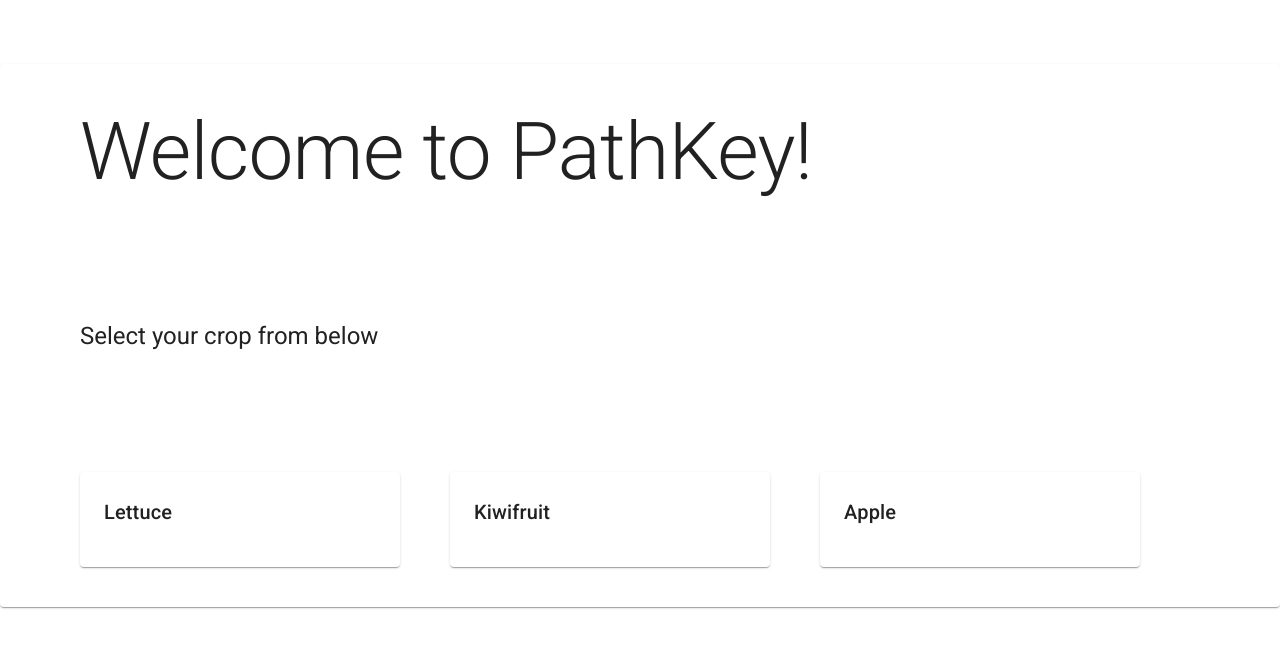
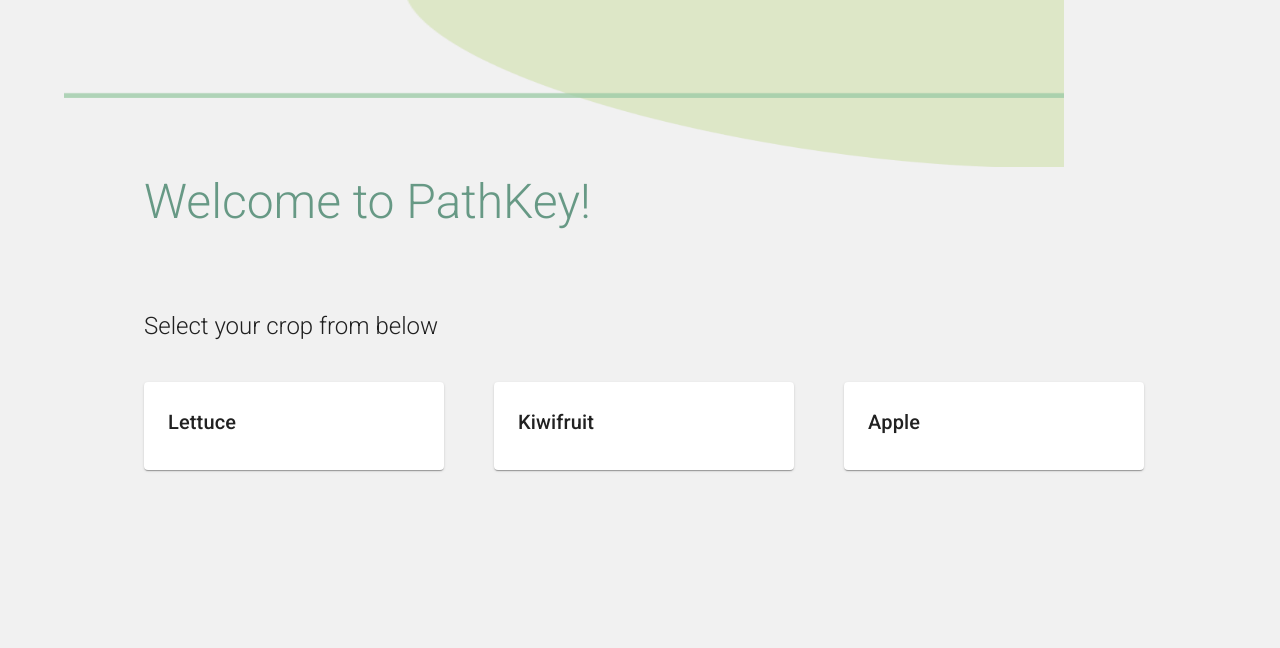
Before and after one commit to rachelwu436/path-key, a React (Vite) app: page / in a window 1280 px wide. Shown: the top 648 px of the page. Built offline with nearby package versions, Linux system fonts and the light colour scheme.

Commit message:
Made basic HomePage

```diff
--- a/src/app.tsx
+++ b/src/app.tsx
@@ -26,18 +26,19 @@ import './App.css';
 
 function App() {
   return (
-    <CssBaseline>
     <BrowserRouter>
       <ThemeProvider theme={customTheme1}>
+        <CssBaseline>
           <Box>
             <Routes>
             {/* Define my homepage route here */}
               <Route path="/" element={<Homepage />} />
             </Routes>
           </Box>
+        </CssBaseline>
       </ThemeProvider>
     </BrowserRouter>
-    </CssBaseline>
+
   );
 }
 
--- a/src/components/selectionMenu.tsx
+++ b/src/components/selectionMenu.tsx
@@ -34,18 +34,18 @@ function SelectionMenu() {
 
     return (
 
-        <Box flex={1} sx={{ m: 5, p: 5 }}>
+        <Box flex={1} sx={{ m: 5, pl: 5}}>
             <Box
                 display="grid"
                 gridTemplateColumns="repeat(auto-fill, 320px)"
-                flexDirection="row"
+                flexDirection="column"
                 flexWrap="wrap"
-                gap="50px"
+                gap="30px"
             >
                 <Card
                 sx={{
-                    maxWidth: 320,
-                    minWidth: 320,
+                    maxWidth: 300,
+                    minWidth: 280,
                     border: "none",
                     ":hover": {
                         boxShadow: 10,
@@ -54,7 +54,7 @@ function SelectionMenu() {
                 >
                     <CardActions>
                     <CardContent>
-                        <Typography variant="h6" gutterBottom>
+                        <Typography variant="h6">
                             Lettuce
                         </Typography>
                     </CardContent>
@@ -62,8 +62,8 @@ function SelectionMenu() {
                 </Card>
                 <Card
                 sx={{
-                    maxWidth: 320,
-                    minWidth: 320,
+                    maxWidth: 300,
+                    minWidth: 280,
                     border: "none",
                     ":hover": {
                         boxShadow: 10,
@@ -72,7 +72,7 @@ function SelectionMenu() {
                 >
                     <CardActions>
                     <CardContent>
-                        <Typography variant="h6" gutterBottom>
+                        <Typography variant="h6">
                             Kiwifruit
                         </Typography>
                     </CardContent>
@@ -80,8 +80,8 @@ function SelectionMenu() {
                 </Card>
                 <Card
                 sx={{
-                    maxWidth: 320,
-                    minWidth: 320,
+                    maxWidth: 300,
+                    minWidth: 280,
                     border: "none",
                     ":hover": {
                         boxShadow: 10,
@@ -90,12 +90,13 @@ function SelectionMenu() {
                 >
                     <CardActions>
                     <CardContent>
-                        <Typography variant="h6" gutterBottom>
+                        <Typography variant="h6">
                             Apple
                         </Typography>
                     </CardContent>
                     </CardActions>
                 </Card>
+
             </Box>
         </Box>
 
--- a/src/routes/Homepage.tsx
+++ b/src/routes/Homepage.tsx
@@ -11,6 +11,8 @@ import {
     TableBody,
     TableCell,
     Paper,
+    Container,
+    Backdrop,
 } from "@mui/material";
 
 import SelectionMenu from "../components/selectionMenu";
@@ -37,16 +39,26 @@ function Homepage() {
 
     // setup what the Homepage will look like
     return (
-        <Box mt="8vh">
-            <Paper>
-                <Typography variant="h2" sx={{ m: 5, p: 5 }}>
+        <Box>
+            <Container color="primary">
+                <Box component="img" sx={{
+                    height: 200,
+                    width: 1000,
+                    maxHeight: { xs: 233, md: 167 },
+                    maxWidth: { xs: 1000, md: 1000 },
+                }}
+                alt="PathKey background elements"
+                src="/src/assets/pathkey_background_decor.png"
+                />
+
+                <Typography color="primary" variant="h3" sx={{ pl: 10, pb: 10, fontWeight: "light" }}>
                     Welcome to PathKey!
                 </Typography>
-                <Typography variant="h5" gutterBottom sx={{ m: 5, p: 5 }}>
+                <Typography variant="h5" sx={{ pl: 10, fontWeight: "light" }}>
                         Select your crop from below
                 </Typography>
                 <SelectionMenu />
-            </Paper>
+            </Container>
         </Box>
     )
 
--- a/src/themes/custom1.ts
+++ b/src/themes/custom1.ts
@@ -17,14 +17,23 @@ const theme = createTheme({
     palette: {
         mode: "light",
         primary: {
-            main: "#00e676",
+            main: "#679985",
+        },
+        background: {
+            default: "#f1f1f1",
         },
     },
     typography: {
         h2: {
-            fontSize: "5rem"
+            fontSize: "5rem",
+        },
+        h3: {
+            fontWeight: "light",
+
         }
+
     }
+
 });
 
 export default theme;
```
Also changed, not shown: src/assets/pathkey_background_decor.png (added). Lines whose indentation alone changed are shown as unchanged.
